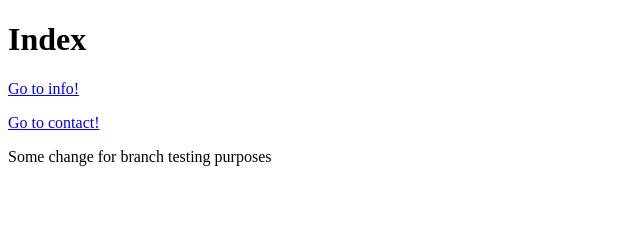
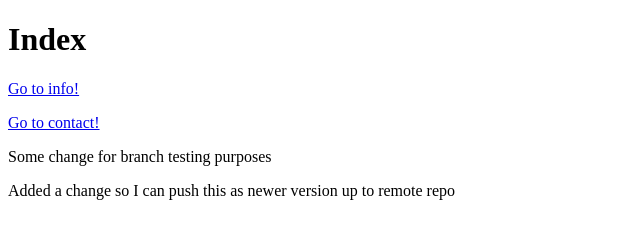
Before and after one commit to cossack-hd/node-git, a plain HTML site: page index.html in a window 1280 px wide. Shown: the whole page, without its empty margins (0-640 px from the left). Drawn offline with Linux system fonts and the light colour scheme.

Commit message:
A change to make remote repo work

```diff
--- a/index.html
+++ b/index.html
@@ -11,6 +11,7 @@
 <p><a href="/contact">Go to contact!</a></p>
 
 <p>Some change for branch testing purposes</p>
+<p>Added a change so I can push this as newer version up to remote repo</p>
 
     </body>
 
```
